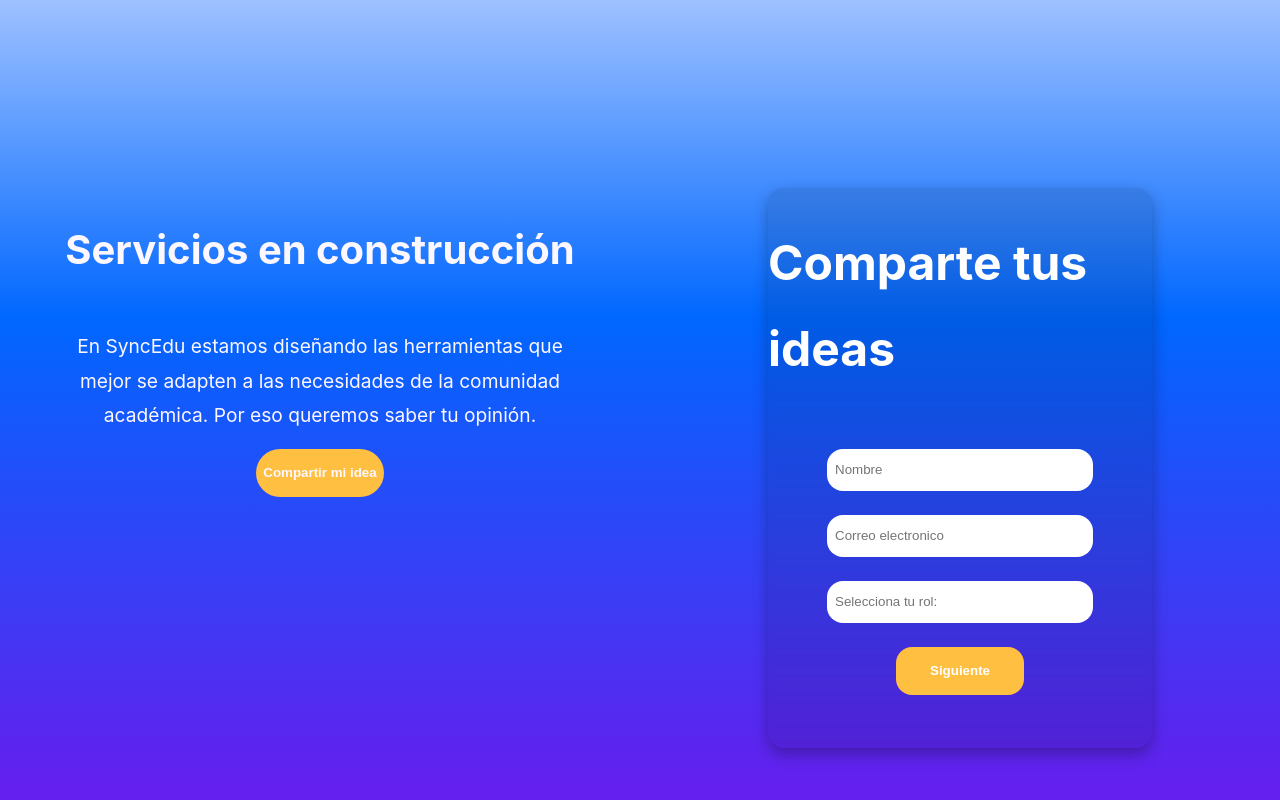
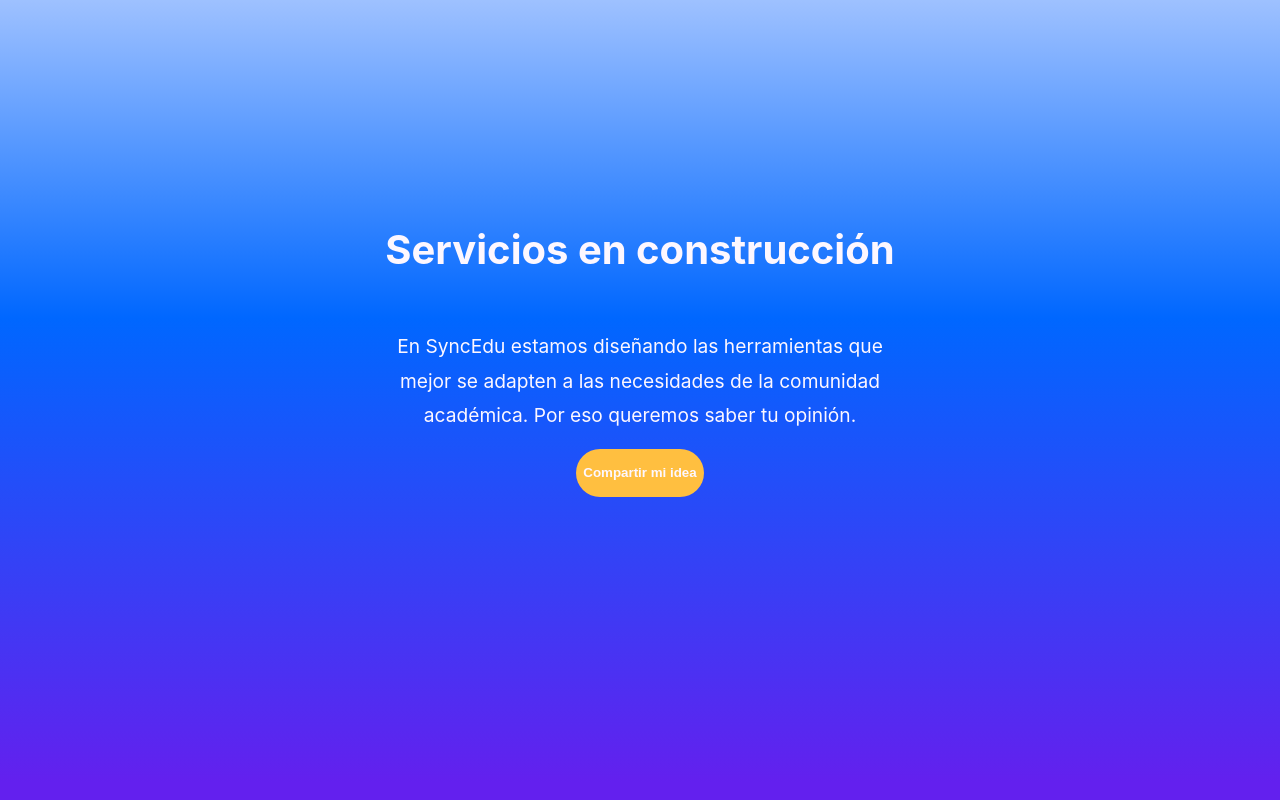
Before and after one commit to alejo28121/SyncEdu, a React (Create React App) app in the folder frontend/: page / in a window 1280 px wide. Shown: the part 1643-2443 px from the top of the page. Built offline with nearby package versions, Linux system fonts and the light colour scheme.

Commit message:
Add burger menu

```diff
--- a/frontend/src/assets/webStyles/service.css
+++ b/frontend/src/assets/webStyles/service.css
@@ -5,6 +5,7 @@
     background: linear-gradient(180deg,rgba(253, 247, 255, 1), rgba(0, 103, 255, 1) 44%, rgba(99, 32, 238, 1) 84%);
     display: flex;
     flex-direction: row;
+    justify-content: center;
     color: rgb(53, 53, 53);
     padding-top: 45vh;
 }
@@ -40,7 +41,6 @@
 .Right-twoT{
     width: calc(100% / 2);
     height: fit-content;
-    display: flex;
     flex-direction: column;
     justify-content: center;
     align-items: center;
--- a/frontend/src/assets/webStyles/web.css
+++ b/frontend/src/assets/webStyles/web.css
@@ -108,6 +108,7 @@
     margin: 2vh;
     position: relative;
     font-weight: 700;
+    cursor: pointer;
 }
 #list-contentM{
     margin: 2vh;
@@ -118,6 +119,7 @@
     flex-direction: row;
     align-items: center;
     gap: 6vw;
+    cursor: pointer;
 }
 .Title-content{
     width: calc(100vw / 6);
--- a/frontend/src/components/webCom/Service.js
+++ b/frontend/src/components/webCom/Service.js
@@ -1,7 +1,9 @@
 import '../../assets/webStyles/service.css'
 import Form from '../../components/webCom/form'
+import { useState } from 'react'
 
 function ServiceContent(){
+    const [formState, setFormState] = useState(false);
     return(
         <div className="Service-content">
             <div className='Left-contentT' id='services'>
@@ -13,11 +15,13 @@
                         Por eso queremos saber tu opinión.
                     </p>
                     <div className="Survey-content">
-                        <button className="btn-form">Compartir mi idea</button>
+                        <button className="btn-form" onClick={() => {
+                            setFormState(!formState);
+                        }}>Compartir mi idea</button>
                     </div>
                 </div>
             </div>
-            <div className="Right-twoT">
+            <div className="Right-twoT" style={formState ? {display : "flex"} : {display : "none"}}>
                 <Form></Form>
             </div>
         </div>
```
